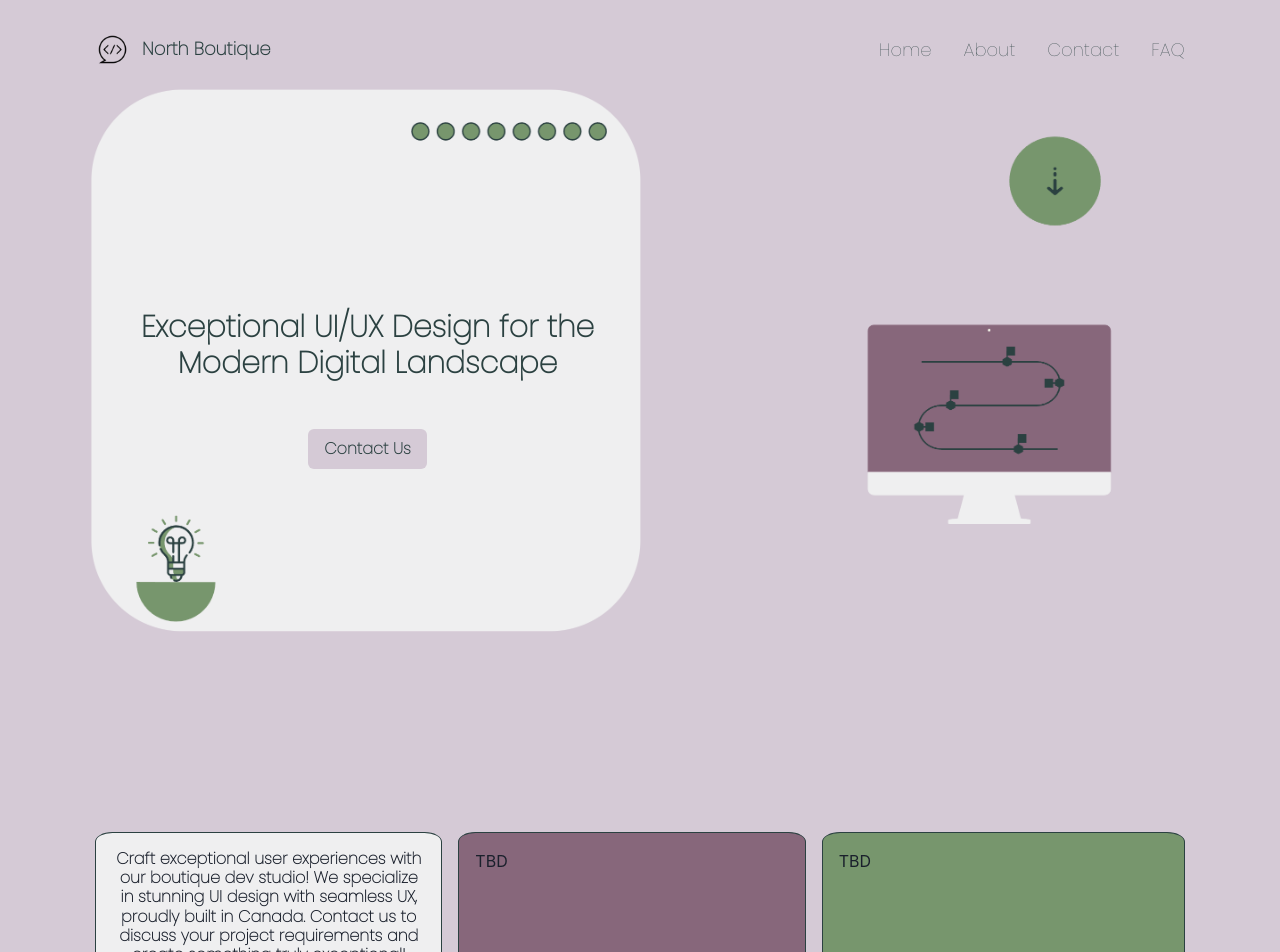
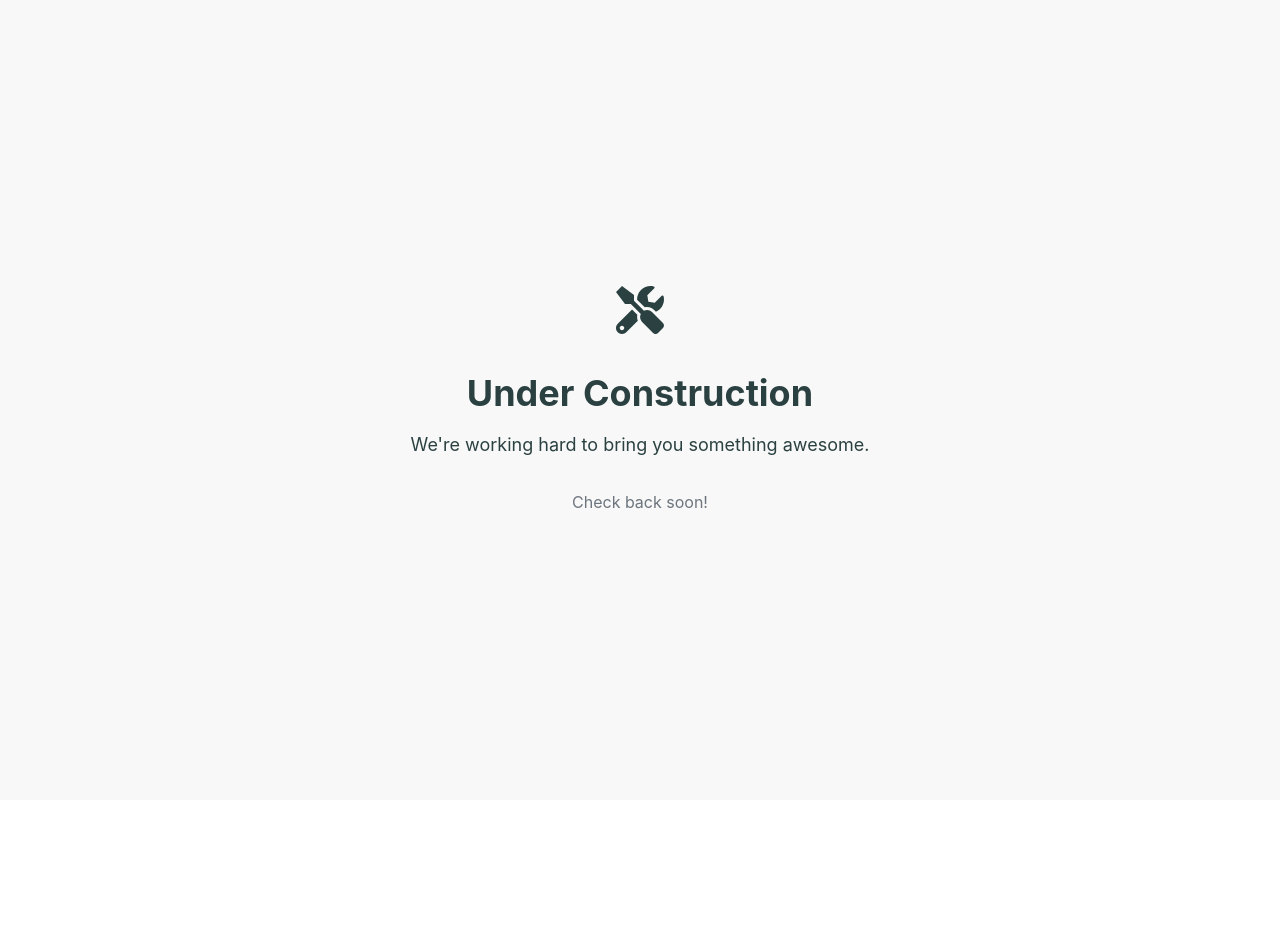
Before and after one commit to North-Boutique/landing, a Next.js app: page / in a window 1280 px wide. Shown: the top 952 px of the page. After the commit the page ends 800 px from the top, so only its background shows below. Built offline with nearby package versions, Linux system fonts and the light colour scheme.

Commit message:
adding an under construction page

```diff
--- /dev/null
+++ b/src/components/UnderConstruction/UnderConstruction.tsx
@@ -0,0 +1,27 @@
+import { Box, Flex, Heading, Icon, Text } from '@chakra-ui/react';
+import { FaTools } from 'react-icons/fa';
+
+const UnderConstruction = () => {
+  return (
+    <Flex
+      height="100vh"
+      alignItems="center"
+      justifyContent="center"
+      bg="#f8f8f8">
+      <Box textAlign="center">
+        <Icon as={FaTools} w={12} h={12} color="#2b4141" />
+        <Heading as="h1" size="xl" mt={8} mb={4} color="#2b4141">
+          Under Construction
+        </Heading>
+        <Text fontSize="lg" color="#2b4141" mb={8}>
+          We're working hard to bring you something awesome.
+        </Text>
+        <Text fontSize="md" color="#6c757d">
+          Check back soon!
+        </Text>
+      </Box>
+    </Flex>
+  );
+};
+
+export default UnderConstruction;
--- a/src/pages/Home/Home.tsx
+++ b/src/pages/Home/Home.tsx
@@ -1,54 +1,57 @@
 import BottomNavigation from '@/components/BottomNavigation/BottomNavigation';
 import ContactForm from '@/components/forms/ContactForm';
 import Navbar from '@/components/navbar/Navbar';
+import UnderConstruction from '@/components/UnderConstruction/UnderConstruction';
 import { Heading, Button, Link } from '@chakra-ui/react';
 import React from 'react';
 import styles from './Home.module.css';
 
 function Home() {
   return (
-    <div className={styles.baseContainer}>
-      <div className={styles.homeContent}>
-        <Navbar />
-        <div className={styles.headerContainer}>
-          <div className={styles.headerContainerInnerCTA}>
-            <Heading size="lg">
-              Exceptional UI/UX Design for the Modern Digital Landscape
-            </Heading>
-            <Button
-              className={styles.contactUsButtonHome}
-              as={Link}
-              href="#contactForm"
-              style={{
-                justifySelf: 'center',
-                textDecoration: 'none',
-              }}>
-              Contact Us
-            </Button>
-          </div>
-        </div>
-      </div>
-      <div className={styles.homeDetailsContainer}>
-        <div className={styles.homeDetailsContainerContent}>
-          <div className={styles.homeDetailsBox1}>
-            <Heading size="sm">
-              Craft exceptional user experiences with our boutique dev studio!
-              We specialize in stunning UI design with seamless UX, proudly
-              built in Canada. Contact us to discuss your project requirements
-              and create something truly exceptional!
-            </Heading>
-          </div>
-          <div className={styles.homeDetailsBox2}>TBD</div>
-          <div className={styles.homeDetailsBox3}>TBD</div>
-        </div>
-      </div>
-      <div className={styles.contactContainer} id="contactForm">
-        <ContactForm />
-      </div>
-      <div className={styles.bottomNavigationContainer}>
-        <BottomNavigation />
-      </div>
-    </div>
+    <UnderConstruction />
+
+    // < div className = { styles.baseContainer } >
+    //   <div className={styles.homeContent}>
+    //     <Navbar />
+    //     <div className={styles.headerContainer}>
+    //       <div className={styles.headerContainerInnerCTA}>
+    //         <Heading size="lg">
+    //           Exceptional UI/UX Design for the Modern Digital Landscape
+    //         </Heading>
+    //         <Button
+    //           className={styles.contactUsButtonHome}
+    //           as={Link}
+    //           href="#contactForm"
+    //           style={{
+    //             justifySelf: 'center',
+    //             textDecoration: 'none',
+    //           }}>
+    //           Contact Us
+    //         </Button>
+    //       </div>
+    //     </div>
+    //   </div>
+    //   <div className={styles.homeDetailsContainer}>
+    //     <div className={styles.homeDetailsContainerContent}>
+    //       <div className={styles.homeDetailsBox1}>
+    //         <Heading size="sm">
+    //           Craft exceptional user experiences with our boutique dev studio!
+    //           We specialize in stunning UI design with seamless UX, proudly
+    //           built in Canada. Contact us to discuss your project requirements
+    //           and create something truly exceptional!
+    //         </Heading>
+    //       </div>
+    //       <div className={styles.homeDetailsBox2}>TBD</div>
+    //       <div className={styles.homeDetailsBox3}>TBD</div>
+    //     </div>
+    //   </div>
+    //   <div className={styles.contactContainer} id="contactForm">
+    //     <ContactForm />
+    //   </div>
+    //   <div className={styles.bottomNavigationContainer}>
+    //     <BottomNavigation />
+    //   </div>
+    // </div >
   );
 }
 
```
